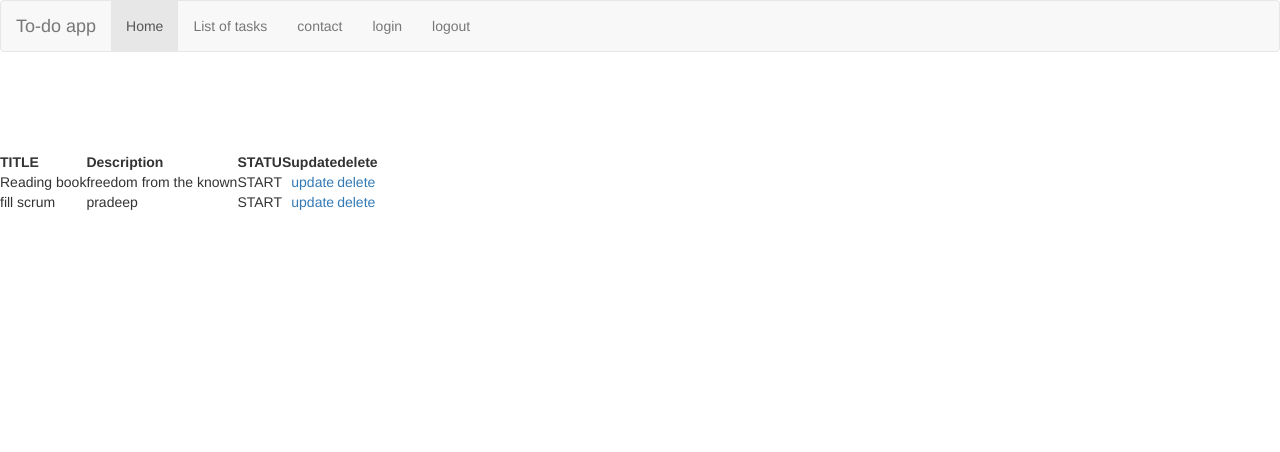
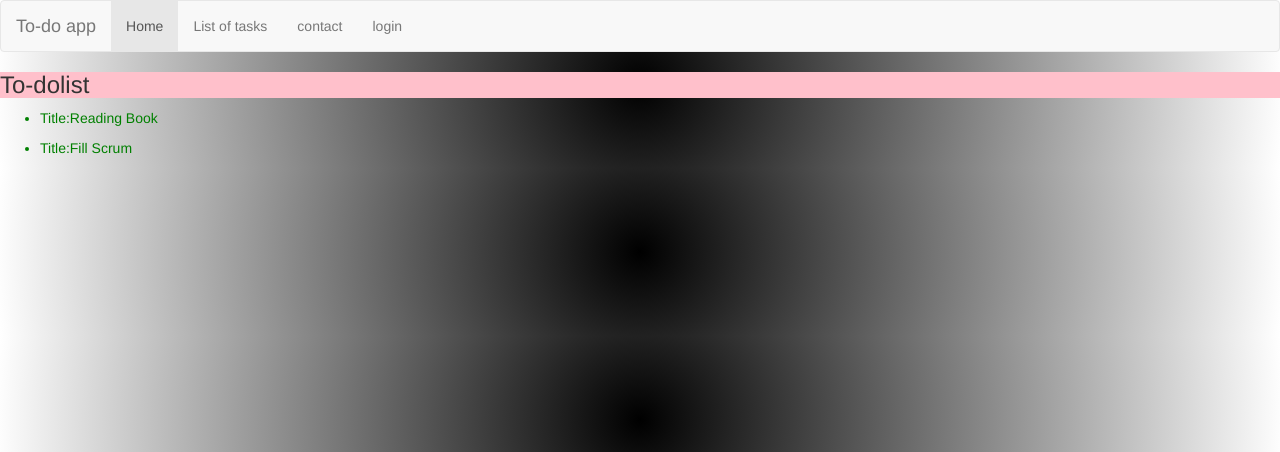
Before and after one commit to yaramalapradeep/django_apps, a Django app: page /home/ in a window 1280 px wide. Shown: the top 452 px of the page. Run offline with Django 3.2, Linux system fonts and the light colour scheme; data comes from the database, SQL or seed files in the repository; both versions use the stored data as it was after the commit; some libraries are stand-ins or nearby versions.

Commit message:
first commit

```diff
--- a/static/css/demo.css
+++ b/static/css/demo.css
@@ -1,6 +1,20 @@
 table, th, td {
-  border: 2px solid black;
+  border: 3px solid black;
 }
-h1{
-  color:blue
+
+label,span,input
+{
+  color: white;
 }
+  h1,h3{
+  background-color: pink;
+}
+
+
+li{
+  color:green;
+
+}
+body {
+  background: radial-gradient(circle, black, white);
+}
--- a/templates/todoapp/base.html
+++ b/templates/todoapp/base.html
@@ -3,10 +3,13 @@
 <html lang="en" dir="ltr">
   <head>
     <meta charset="utf-8">
+    <link rel="stylesheet" href="{% static "css/demo.css" %}">
     <title>{% block title %}{% endblock %}</title>
 
     <!-- CSS only -->
+
     <link rel="stylesheet" href="https://maxcdn.bootstrapcdn.com/bootstrap/3.4.1/css/bootstrap.min.css">
+
   </head>
   <body>
     <nav class="navbar navbar-default">
@@ -19,8 +22,13 @@
       <li><a href="{% url 'list' %}">List of tasks</a></li>
       <li><a href="">contact</a></li>
 
-      <li><a href="{% url 'login' %}">login</a></li>
-      <li><a href="{% url 'logout' %}">logout</a></li>
+{% if request.user.is_authenticated %}:
+    <li class="topnav-right"  ><a href="{% url 'logout' %}">logout</a></li>
+{% else %}
+<li class="topnav-right"><a href="{% url 'login' %}">login</a></li>
+{% endif %}
+
+
 
 
     </ul>
--- a/templates/todoapp/home.html
+++ b/templates/todoapp/home.html
@@ -1,27 +1,27 @@
 {% extends 'todoapp/base.html' %}
+{% load static %}
+<link rel="stylesheet" href="{% static ' css/demo.css' %}">
 {% block content %}
 
-<table >
-  <tr>
-    <th>TITLE</th>
-    <th>Description</th>
-    <th>STATUS</th>
-    <th>update</th>
-    <th>delete</th>
-   </tr>
-<br><br><br><br>
+
+{% if request.user.is_authenticated %}:
+    <center><h1> Welcome to todo app {{request.user}}.....!</h1></center>
+
+{% endif %}
+
+
+<h3>To-dolist</h3>
 {% for todo in sdata %}
 
-<tr>
-<td>{{todo.title}}</td>
-<td>{{todo.details}}</td>
-<td>{{todo.status}} </td>
-<td><a>update</a></td>
-<td><a>delete</a></td>
-</tr>
+<ul>
+<li>Title:{{todo.title|title}}</li>
+
+</ul>
+
 
 {% endfor %}
-</table>
+
+
 
 
 {% endblock %}
--- a/templates/todoapp/login.html
+++ b/templates/todoapp/login.html
@@ -12,7 +12,7 @@
 
     <button type="submit" class="btn btn-success">Login</button>
     <button type="reset" class="btn btn-danger">clear</button><br>
-     <input type="checkbox" checked="checked" name="remember"> Remember me &nbsp;&nbsp;
+     <input type="checkbox" checked="checked" name="remember"><span> Remember me</span> </input>&nbsp;&nbsp;
      <span class="psw">Forgot <a href="#">password?</a></span>
 
   <center>
--- a/todoapp/views.py
+++ b/todoapp/views.py
@@ -2,15 +2,31 @@ from django.shortcuts import render,redirect
 from django.http import HttpResponse
 from todoapp.forms import LoginForm,AddForm,AddForm,UpdateForm
 from todoapp.models import TodoList
+from django.contrib.auth.decorators import login_required
 # Create your views here.
+
 def home(request):
     sdata=TodoList.objects.filter(status='START')
     return render(request,'todoapp/home.html',{'sdata':sdata})
+from django.contrib.auth import authenticate,logout,login
 
 def loginview(request):
     lform=LoginForm()
+    if request.method=='POST':
+        lform=LoginForm(request.POST)
+        if lform.is_valid():
+            username=request.POST['username']
+            password=request.POST['password']
+            user=authenticate(username=username,password=password)
+            if user is not None:
+                login(request,user)
+                return redirect('/home')
+            else:
+                return redirect('/login')
+
+    lform=LoginForm()
     return render(request,'todoapp/login.html',{'lform':lform})
-
+@login_required(login_url='/login')
 def listview(request):
     form=AddForm()
     tdata=TodoList.objects.all()
@@ -32,11 +48,12 @@ def listview(request):
     return render(request,'todoapp/listview.html',{'form':form,'tdata':tdata})
 
 # update view for details
+@login_required(login_url='/login')
 def delete_view(request, id):
     ddata=TodoList.objects.get(id=id)
     ddata.delete()
     return redirect('/list')
-
+@login_required(login_url='/login')
 def update_view(request,id):
     uform=UpdateForm()
     if request.method=='POST':
@@ -50,4 +67,5 @@ def update_view(request,id):
     return render(request,'todoapp/update.html',{'uform':uform})
 
 def logoutview(request):
+    logout(request)
     return render(request,'todoapp/logout.html')
--- a/todopro/settings.py
+++ b/todopro/settings.py
@@ -120,3 +120,6 @@ USE_TZ = True
 
 STATIC_URL = '/static/'
 STATICFILES_DIRS=[STATIC_DIR,]
+
+LOGIN_REDIRECT_URL='/login/'
+LOGOUT_REDIRECT_URL='/logout/'
```
Also changed, not shown: db.sqlite3, static/images/image1.jpg (added).
